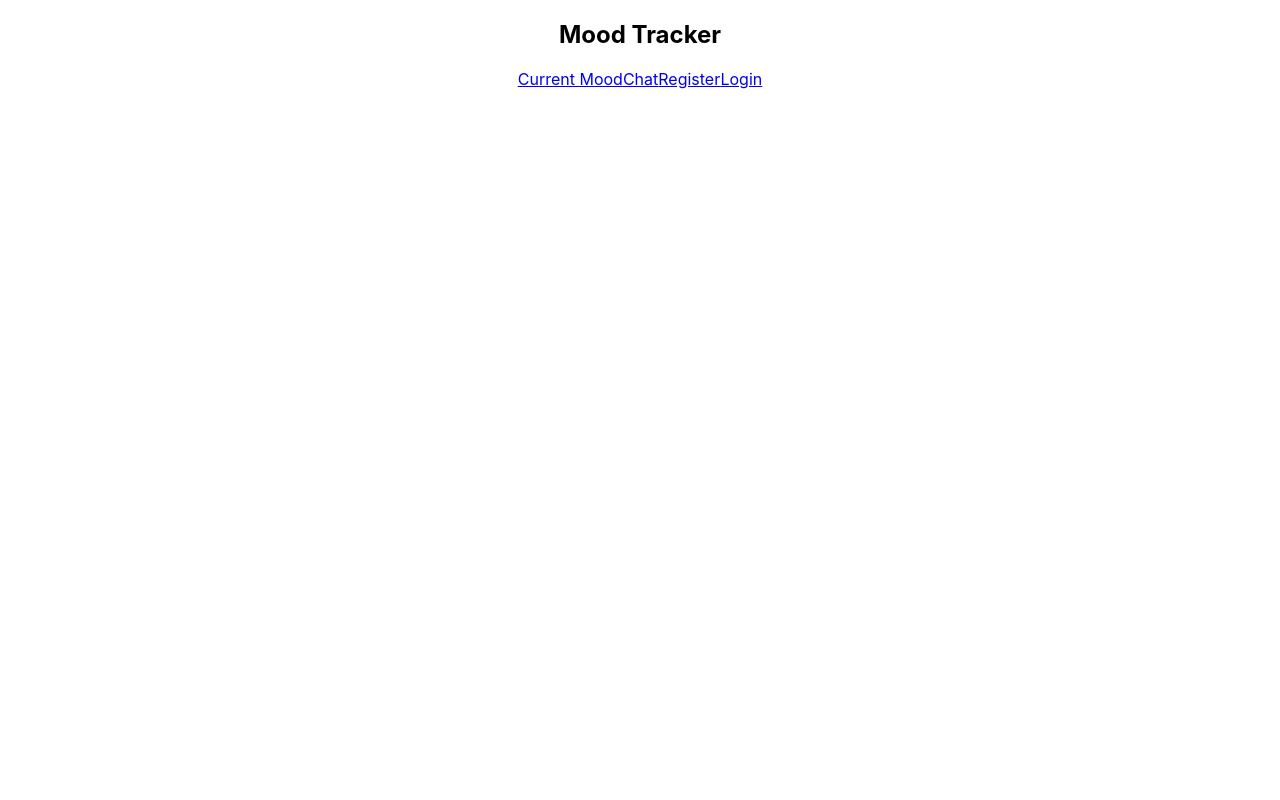
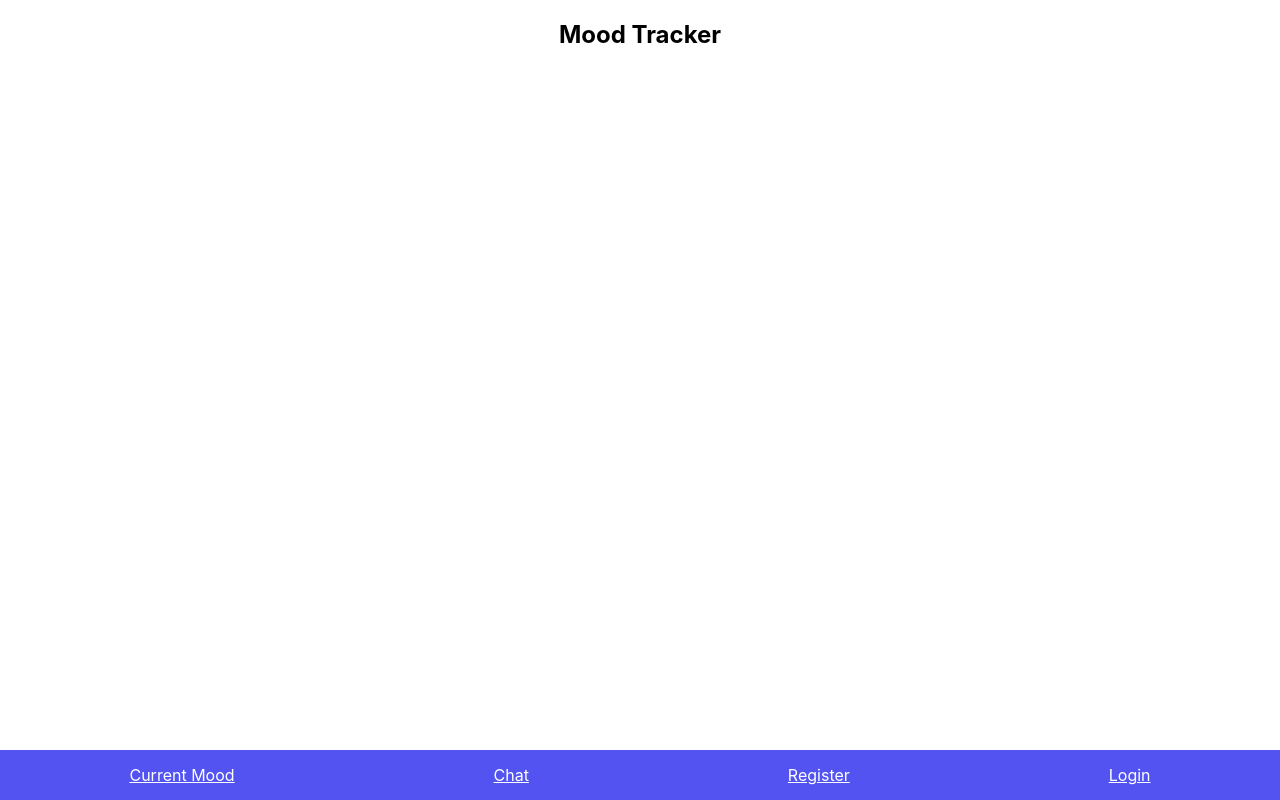
Before and after one commit to Bradon88/mood-tracker, a React (Create React App) app in the folder mood-tracker/: page / in a window 1280 px wide. Built offline with nearby package versions, Linux system fonts and the light colour scheme.

Commit message:
footer and header

```diff
--- a/mood-tracker/src/App.css
+++ b/mood-tracker/src/App.css
@@ -1,38 +1,20 @@
-.App {
-  text-align: center;
+.header {
+  display: flex;
+  justify-content: center;
+  align-items: center;
 }
 
-.App-logo {
-  height: 40vmin;
-  pointer-events: none;
+.footer {
+  display: flex;
+  justify-content: space-around;
+  align-items: center;
+  position: fixed;
+  bottom: 0;
+  width: 100vw;
+  height: 50px;
+  background-color: rgb(83, 83, 241);
 }
 
-@media (prefers-reduced-motion: no-preference) {
-  .App-logo {
-    animation: App-logo-spin infinite 20s linear;
-  }
-}
-
-.App-header {
-  background-color: #282c34;
-  min-height: 100vh;
-  display: flex;
-  flex-direction: column;
-  align-items: center;
-  justify-content: center;
-  font-size: calc(10px + 2vmin);
+.link {
   color: white;
 }
-
-.App-link {
-  color: #61dafb;
-}
-
-@keyframes App-logo-spin {
-  from {
-    transform: rotate(0deg);
-  }
-  to {
-    transform: rotate(360deg);
-  }
-}
--- a/mood-tracker/src/App.js
+++ b/mood-tracker/src/App.js
@@ -1,12 +1,14 @@
 import './App.css';
 import Routes from './routes';
 import Header from './Components/Header'
+import Footer from './Components/Footer'
 
 function App() {
   return (
     <div className="App">
       <Header />
       <Routes/>
+      <Footer />
     </div>
   );
 }
--- /dev/null
+++ b/mood-tracker/src/Components/Footer.js
@@ -0,0 +1,15 @@
+import {Link} from 'react-router-dom'
+
+const Footer = () => {
+    return (
+        <div className='footer'>
+            <Link to='/Main' className='link'>Current Mood</Link>
+            <Link to='/Chat' className='link'>Chat</Link>
+            <Link to='/Register' className='link'>Register</Link>
+            <Link to='/Login' className='link'>Login</Link>
+
+        </div>
+    )
+}
+
+export default Footer
--- a/mood-tracker/src/Components/Header.js
+++ b/mood-tracker/src/Components/Header.js
@@ -2,13 +2,8 @@ import {Link} from 'react-router-dom'
 
 const Header = () => {
     return (
-        <div>
+        <div className='header'>
             <h2>Mood Tracker</h2>
-            <Link to='/Main'>Current Mood</Link>
-            <Link to='/Chat'>Chat</Link>
-            <Link to='/Register'>Register</Link>
-            <Link to='/Login'>Login</Link>
-
         </div>
     )
 }
```
